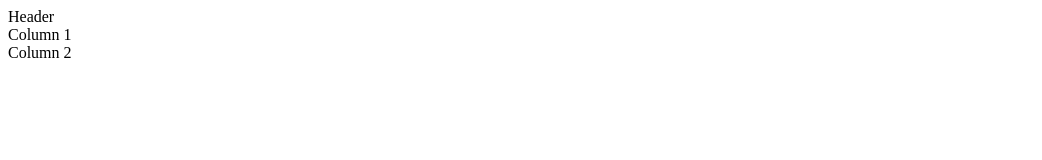
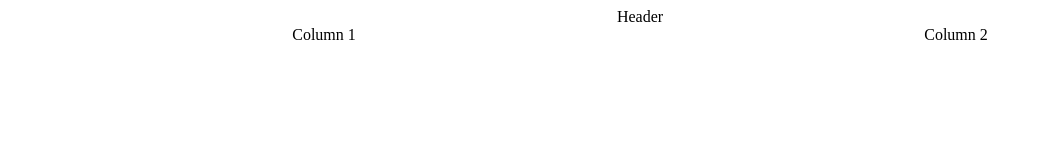
Before and after one commit to zbolmb/C1CodersCurriculum, a plain HTML site: page lessons/lesson3/lesson.html in a window 1280 px wide. Shown: the whole page, without its empty margins (0-1042 px from the left). Drawn offline with Linux system fonts and the light colour scheme.

Commit message:
added lesson 4

```diff
--- a/lessons/lesson3/lesson.html
+++ b/lessons/lesson3/lesson.html
@@ -1,7 +1,7 @@
 <!DOCTYPE html>
 <html>
     <head>
-        <link rel="stylesheet" type="text/css" href="styles.css">
+        <link rel="stylesheet" type="text/css" href="style.css">
     </head>
     <body>
         <div class="header">Header</div>
--- /dev/null
+++ b/lessons/lesson3/style.css
@@ -0,0 +1,11 @@
+.header {
+    text-align: center;
+}
+
+.columns {
+    text-align: center;
+    float: left;
+    margin: 0;
+    padding: 0;
+    width: 50%;
+}
--- /dev/null
+++ b/lessons/lesson4/style.css
@@ -0,0 +1,15 @@
+.header {
+    text-align: center;
+}
+
+.columns {
+    text-align: center;
+    float: left;
+    margin: 0;
+    padding: 0;
+    width: 50%;
+}
+
+.circle {
+    width: 200px;
+}
```
Also changed, not shown: lessons/lesson4/lesson.html (added, +14 -0 lines), 3 other files.
